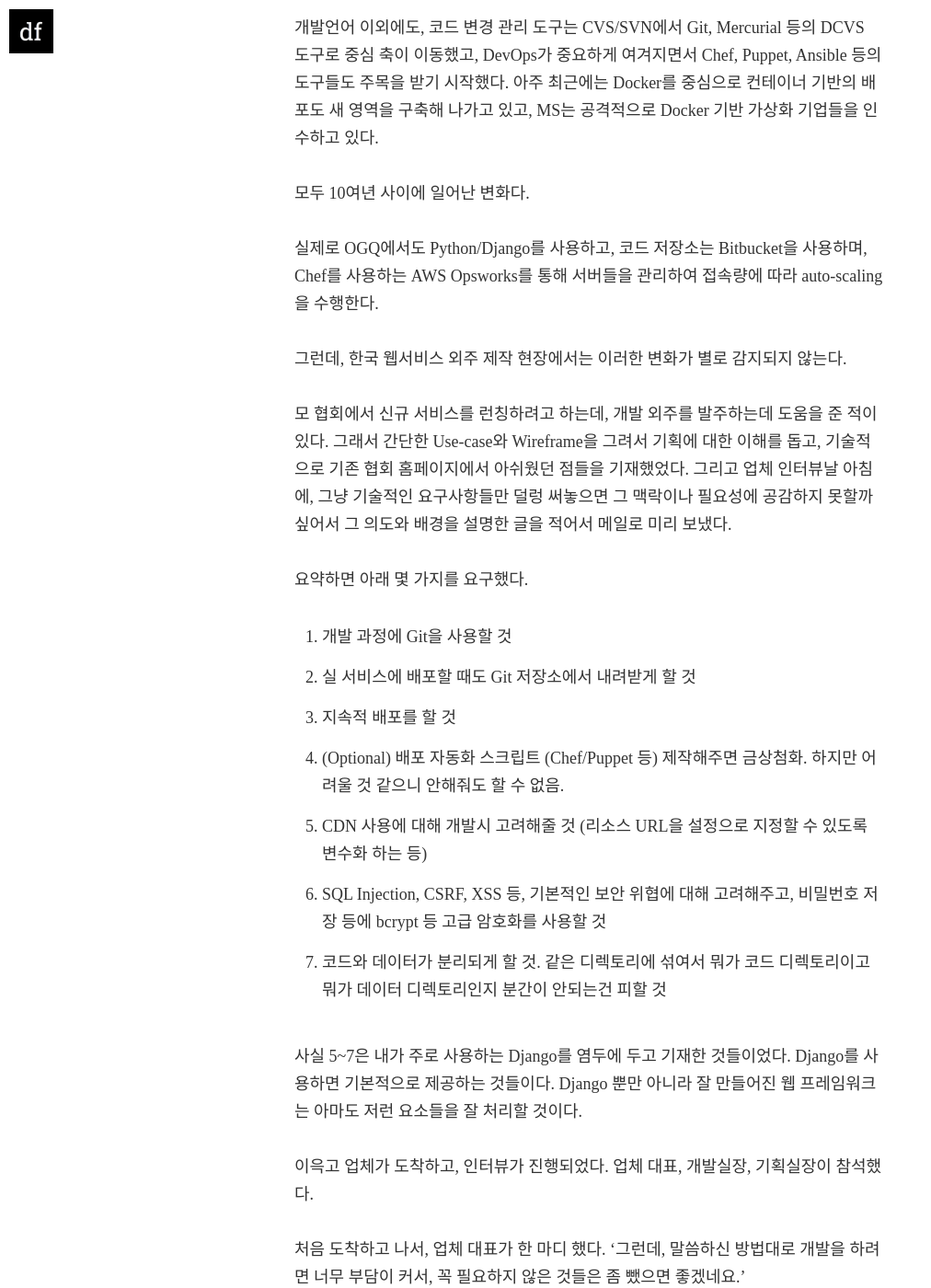
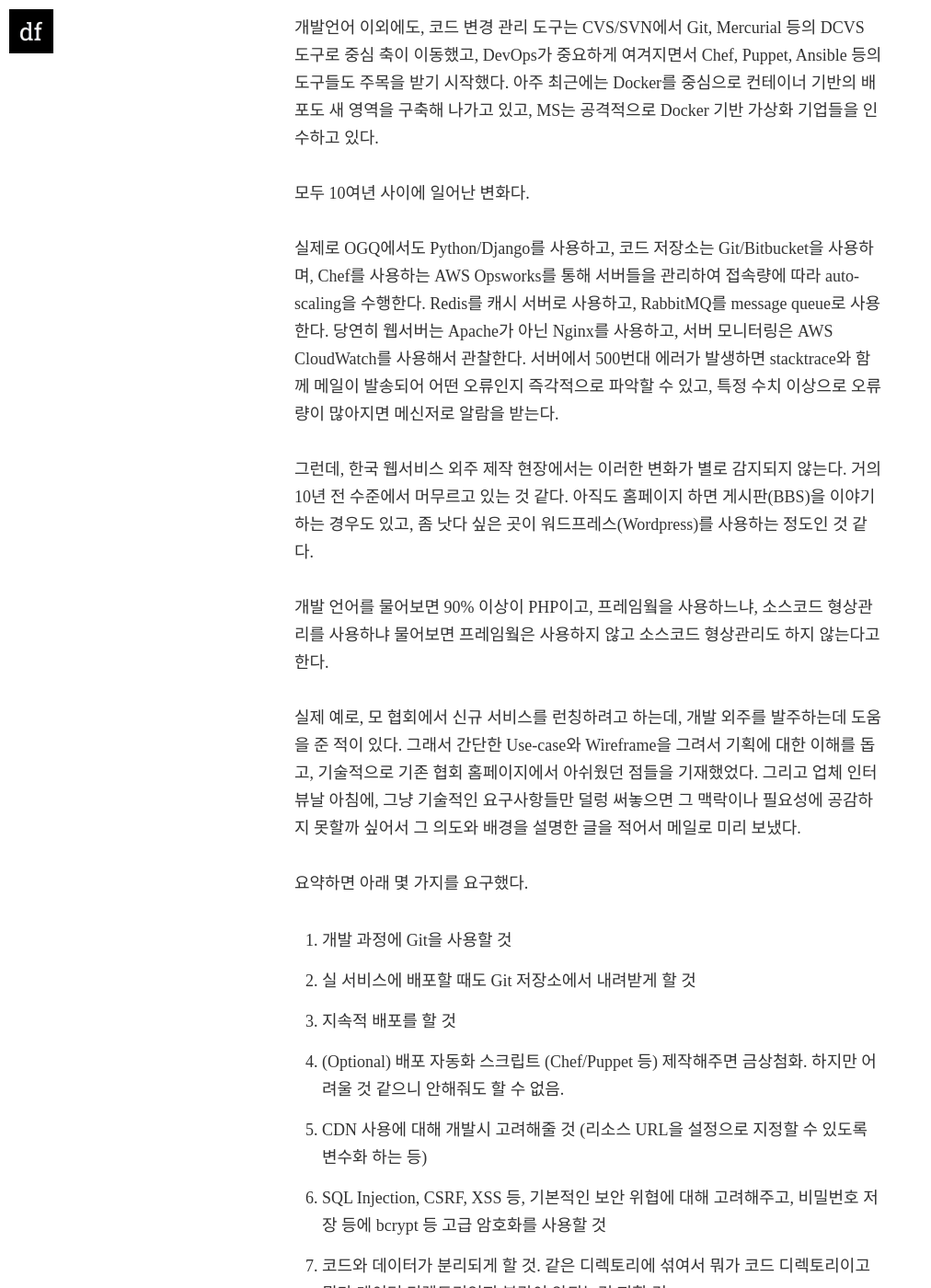
Before and after one commit to toracle/toracle.github.io, a Jekyll site: the page built from _posts/2016-07-14-Web-SI.md, in a window 1280 px wide and 1400 px high, scrolled down 732 px. Shown: the whole window at 92% size, without its empty margins (0-1012 px from the left). Built offline with Jekyll 4.4.1, drawn with Linux system fonts in a browser that asks for light colours; nearby versions of some CDN libraries; some web fonts are replaced; comment, search, counter and statistics services are not loaded.

Commit message:
add some statement

```diff
--- a/_posts/2016-07-14-Web-SI.md
+++ b/_posts/2016-07-14-Web-SI.md
@@ -15,11 +15,13 @@
 
 모두 10여년 사이에 일어난 변화다.
 
-실제로 OGQ에서도 Python/Django를 사용하고, 코드 저장소는 Bitbucket을 사용하며, Chef를 사용하는 AWS Opsworks를 통해 서버들을 관리하여 접속량에 따라 auto-scaling을 수행한다.
+실제로 OGQ에서도 Python/Django를 사용하고, 코드 저장소는 Git/Bitbucket을 사용하며, Chef를 사용하는 AWS Opsworks를 통해 서버들을 관리하여 접속량에 따라 auto-scaling을 수행한다. Redis를 캐시 서버로 사용하고, RabbitMQ를 message queue로 사용한다. 당연히 웹서버는 Apache가 아닌 Nginx를 사용하고, 서버 모니터링은 AWS CloudWatch를 사용해서 관찰한다. 서버에서 500번대 에러가 발생하면 stacktrace와 함께 메일이 발송되어 어떤 오류인지 즉각적으로 파악할 수 있고, 특정 수치 이상으로 오류량이 많아지면 메신저로 알람을 받는다.
 
-그런데, 한국 웹서비스 외주 제작 현장에서는 이러한 변화가 별로 감지되지 않는다.
+그런데, 한국 웹서비스 외주 제작 현장에서는 이러한 변화가 별로 감지되지 않는다. 거의 10년 전 수준에서 머무르고 있는 것 같다. 아직도 홈페이지 하면 게시판(BBS)을 이야기하는 경우도 있고, 좀 낫다 싶은 곳이 워드프레스(Wordpress)를 사용하는 정도인 것 같다.
 
-모 협회에서 신규 서비스를 런칭하려고 하는데, 개발 외주를 발주하는데 도움을 준 적이 있다. 그래서 간단한 Use-case와 Wireframe을 그려서 기획에 대한 이해를 돕고, 기술적으로 기존 협회 홈페이지에서 아쉬웠던 점들을 기재했었다. 그리고 업체 인터뷰날 아침에, 그냥 기술적인 요구사항들만 덜렁 써놓으면 그 맥락이나 필요성에 공감하지 못할까 싶어서 그 의도와 배경을 설명한 글을 적어서 메일로 미리 보냈다.
+개발 언어를 물어보면 90% 이상이 PHP이고, 프레임웤을 사용하느냐, 소스코드 형상관리를 사용하냐 물어보면 프레임웤은 사용하지 않고 소스코드 형상관리도 하지 않는다고 한다.
+
+실제 예로, 모 협회에서 신규 서비스를 런칭하려고 하는데, 개발 외주를 발주하는데 도움을 준 적이 있다. 그래서 간단한 Use-case와 Wireframe을 그려서 기획에 대한 이해를 돕고, 기술적으로 기존 협회 홈페이지에서 아쉬웠던 점들을 기재했었다. 그리고 업체 인터뷰날 아침에, 그냥 기술적인 요구사항들만 덜렁 써놓으면 그 맥락이나 필요성에 공감하지 못할까 싶어서 그 의도와 배경을 설명한 글을 적어서 메일로 미리 보냈다.
 
 요약하면 아래 몇 가지를 요구했다.
 
```
